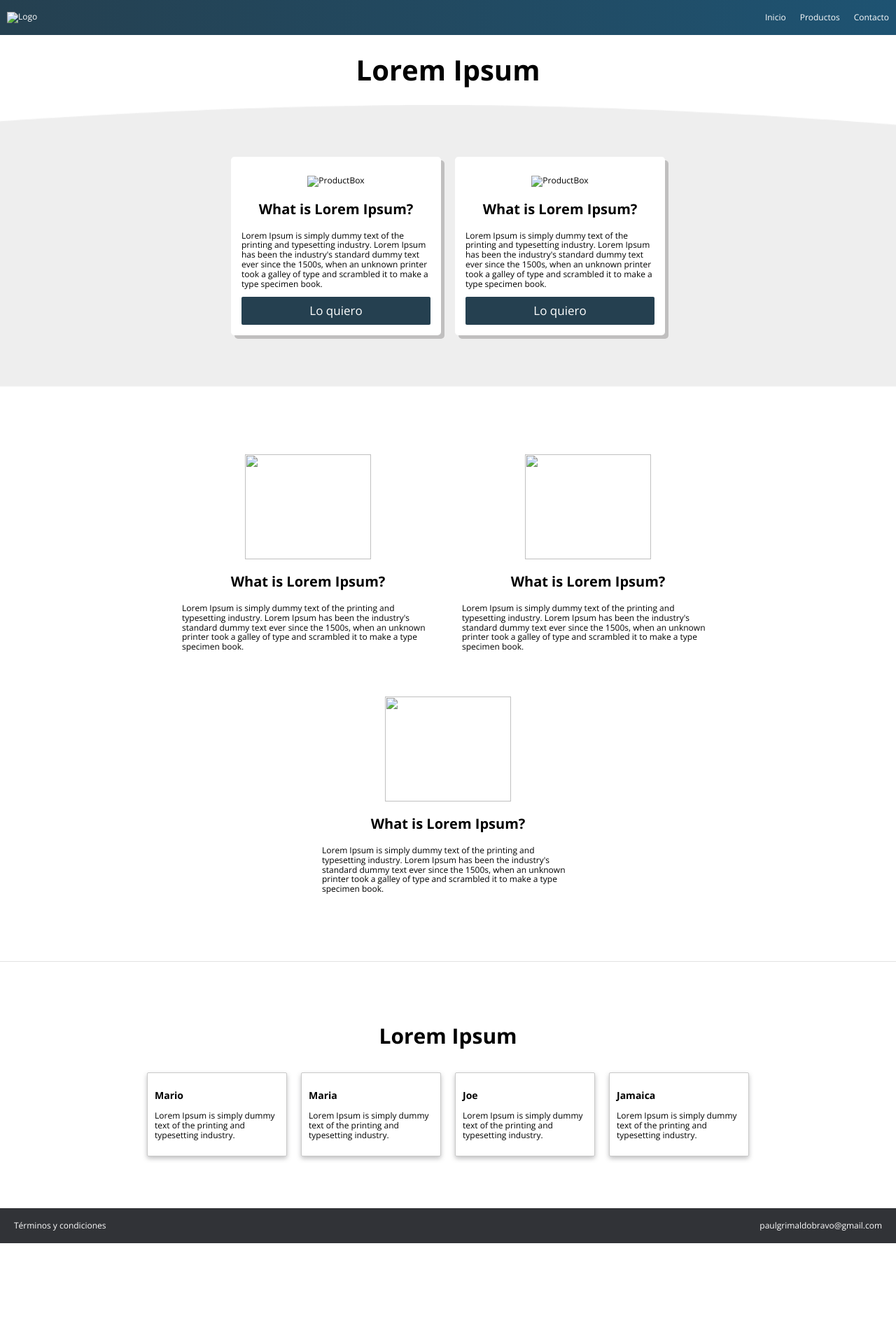
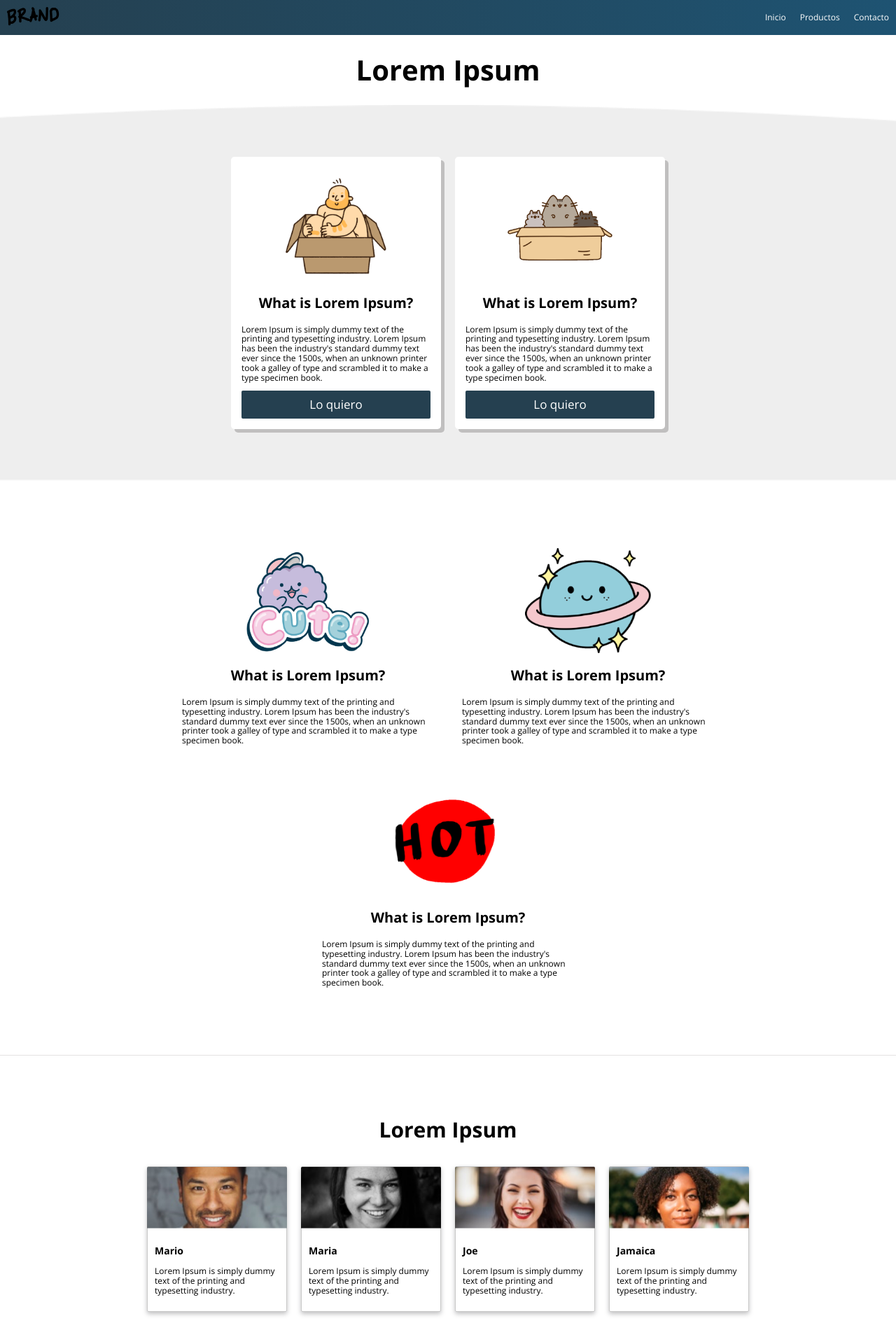
Before and after one commit to paulgrimaldo/products-catalog-with-paypal-button, a plain HTML site: page index.html in a window 1280 px wide. Shown: the top 1900 px of the page at 70% size. Before the commit the page ends 1776 px from the top, so only its background shows below. Drawn offline with nearby package versions, Linux system fonts and the light colour scheme; the site is published under a folder, as on GitHub Pages, so addresses that start at the root find nothing.

Commit message:
Fix images, html urls

```diff
--- a/index.html
+++ b/index.html
@@ -14,17 +14,17 @@
     <header class="fadeInDown">
       <nav>
         <div class="logo-container">
-          <img src="/images/logo.png" alt="Logo" />
+          <img src="images/logo.png" alt="Logo" />
         </div>
         <div class="nav-options">
           <ul>
             <li>
-              <a href="/">
+              <a href="index.html">
                 Inicio
               </a>
             </li>
             <li>
-              <a href="/products.html">
+              <a href="products.html">
                 Productos
               </a>
             </li>
@@ -47,7 +47,7 @@
         <div class="product">
           <div class="content">
             <figure class="product-image-wrapper">
-              <img src="/images/box1.png" alt="ProductBox" />
+              <img src="images/box1.png" alt="ProductBox" />
             </figure>
             <h3 class="product-title">What is Lorem Ipsum?</h3>
             <p>
@@ -66,7 +66,7 @@
         <div class="product">
           <div class="content">
             <figure class="product-image-wrapper">
-              <img src="/images/box2.png" alt="ProductBox" />
+              <img src="images/box2.png" alt="ProductBox" />
             </figure>
             <h3 class="product-title">What is Lorem Ipsum?</h3>
             <p>
@@ -86,7 +86,7 @@
       <section class="product-descriptions">
         <article class="product-description">
           <figure class="product-description-image-wrapper">
-            <img src="/images/b1.png" alt="" />
+            <img src="images/b1.png" alt="" />
           </figure>
           <h3 class="product-description-title">What is Lorem Ipsum?</h3>
           <p>
@@ -98,7 +98,7 @@
         </article>
         <article class="product-description">
           <figure class="product-description-image-wrapper">
-            <img src="/images/b2.png" alt="" />
+            <img src="images/b2.png" alt="" />
           </figure>
           <h3 class="product-description-title">What is Lorem Ipsum?</h3>
           <p>
@@ -110,7 +110,7 @@
         </article>
         <article class="product-description">
           <figure class="product-description-image-wrapper">
-            <img src="/images/b3.png" alt="" />
+            <img src="images/b3.png" alt="" />
           </figure>
           <h3 class="product-description-title">What is Lorem Ipsum?</h3>
           <p>
@@ -125,7 +125,7 @@
         <h2 class="mentions-title">Lorem Ipsum</h2>
         <article class="mention">
           <figure class="mention-image-wrapper">
-            <img src="/images/p1.png" alt="" />
+            <img src="images/p1.png" alt="" />
           </figure>
           <div class="mention-content">
             <h3 class="mention-person-title">
@@ -139,7 +139,7 @@
         </article>
         <article class="mention">
           <figure class="mention-image-wrapper">
-            <img src="/images/p2.png" alt="" />
+            <img src="images/p2.png" alt="" />
           </figure>
           <div class="mention-content">
             <h3 class="mention-person-title">
@@ -153,7 +153,7 @@
         </article>
         <article class="mention">
           <figure class="mention-image-wrapper">
-            <img src="/images/p3.png" alt="" />
+            <img src="images/p3.png" alt="" />
           </figure>
           <div class="mention-content">
             <h3 class="mention-person-title">
@@ -167,7 +167,7 @@
         </article>
         <article class="mention">
           <figure class="mention-image-wrapper">
-            <img src="/images/p4.png" alt="" />
+            <img src="images/p4.png" alt="" />
           </figure>
           <div class="mention-content">
             <h3 class="mention-person-title">
```
Also changed, not shown: buy-error.html (+2 -2 lines), buy-success.html (+2 -2 lines), products.html (+4 -4 lines), sales.html (+4 -4 lines).
